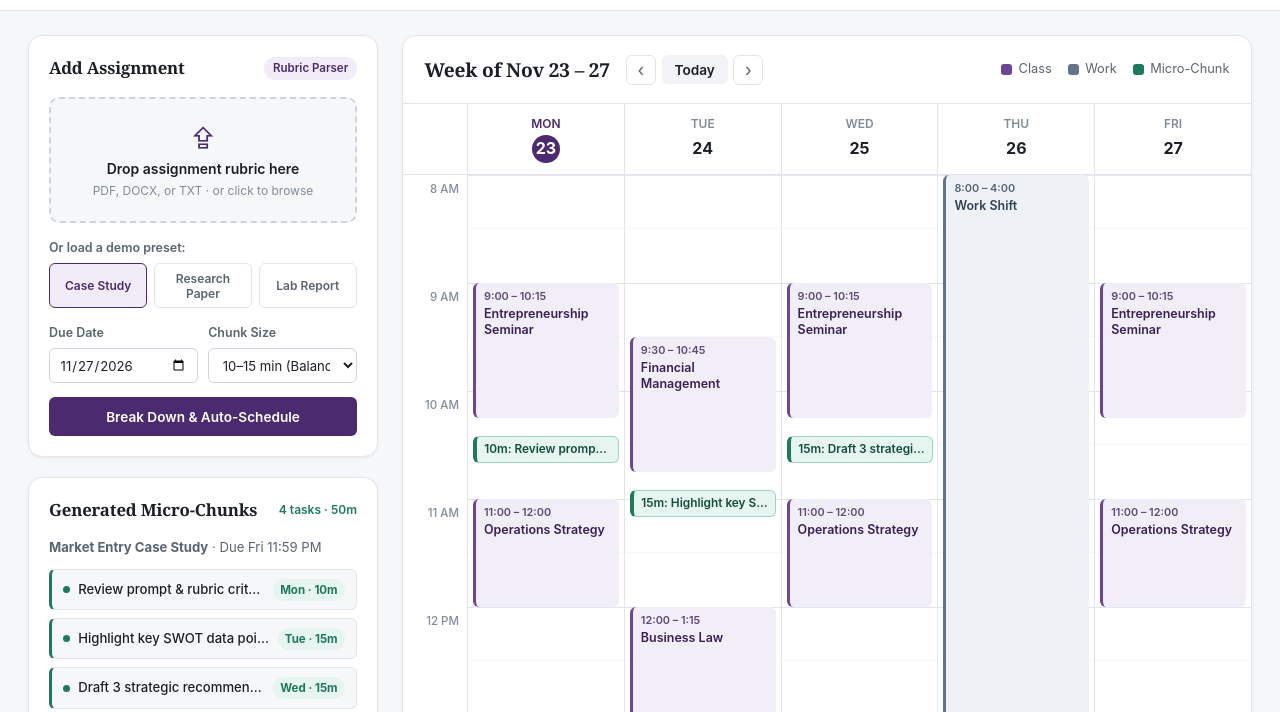
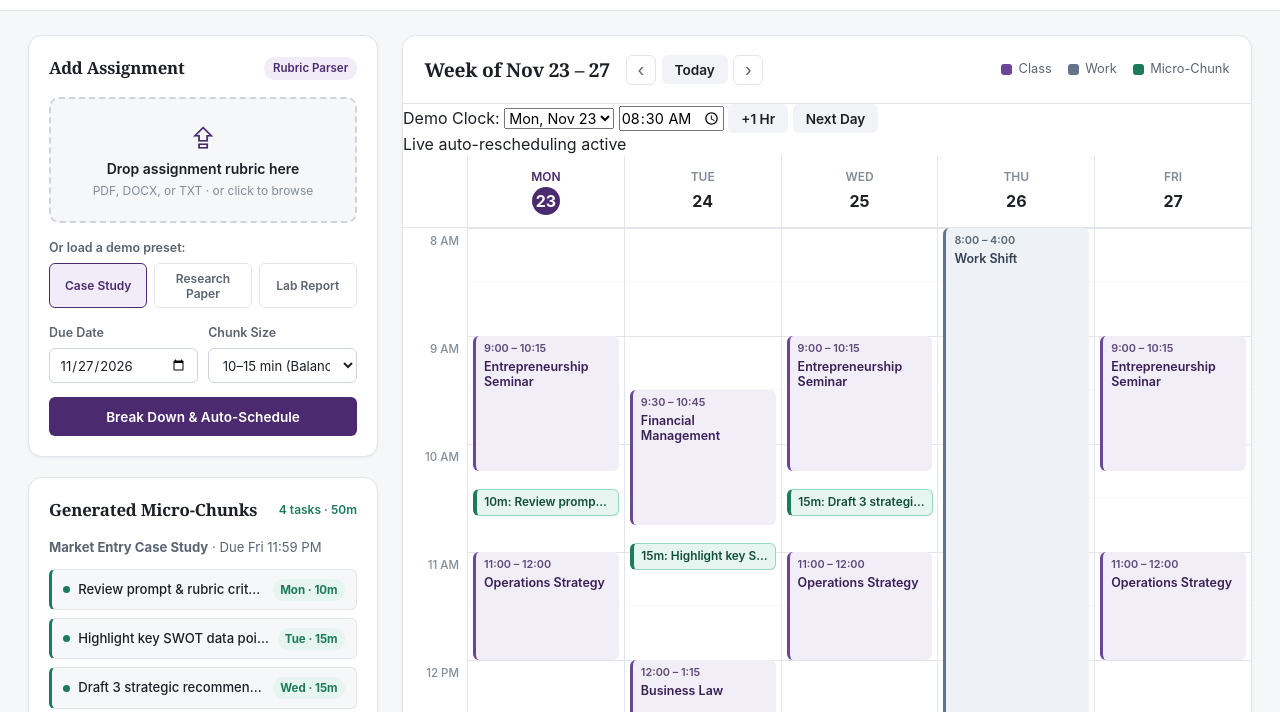
Before and after one commit to elikessler0113-creator/4472, a plain HTML site: page index.html in a window 1280 px wide. Shown: the part 58-770 px from the top of the page. Drawn offline with Linux system fonts and the light colour scheme.

Commit message:
Add interactive demo clock bar to index.html
Added interactive demo clock bar with controls for simulating date and time.

```diff
--- a/index.html
+++ b/index.html
@@ -172,6 +172,35 @@
             <span class="legend-swatch swatch-chunk"></span> Micro-Chunk
           </span>
         </div>
+      </div>
+      <!-- Interactive Demo Time-Travel Bar -->
+      <div class="demo-clock-bar" aria-label="Simulate current date and time">
+        <div class="clock-controls">
+          <span class="clock-label">Demo Clock:</span>
+          <select id="demo-day-select" class="clock-input" aria-label="Simulated day">
+            <option value="0" selected>Mon, Nov 23</option>
+            <option value="1">Tue, Nov 24</option>
+            <option value="2">Wed, Nov 25</option>
+            <option value="3">Thu, Nov 26</option>
+            <option value="4">Fri, Nov 27</option>
+          </select>
+          <input
+            type="time"
+            id="demo-time-input"
+            class="clock-input"
+            value="08:30"
+            min="08:00"
+            max="17:45"
+            step="300"
+            aria-label="Simulated time"
+          />
+          <button type="button" class="btn btn-subtle clock-jump-btn" id="jump-hour-btn">+1 Hr</button>
+          <button type="button" class="btn btn-subtle clock-jump-btn" id="jump-day-btn">Next Day</button>
+        </div>
+
+        <span class="reschedule-status" id="reschedule-status" aria-live="polite">
+          Live auto-rescheduling active
+        </span>
       </div>
 
       <!-- Calendar Grid Container -->
```
